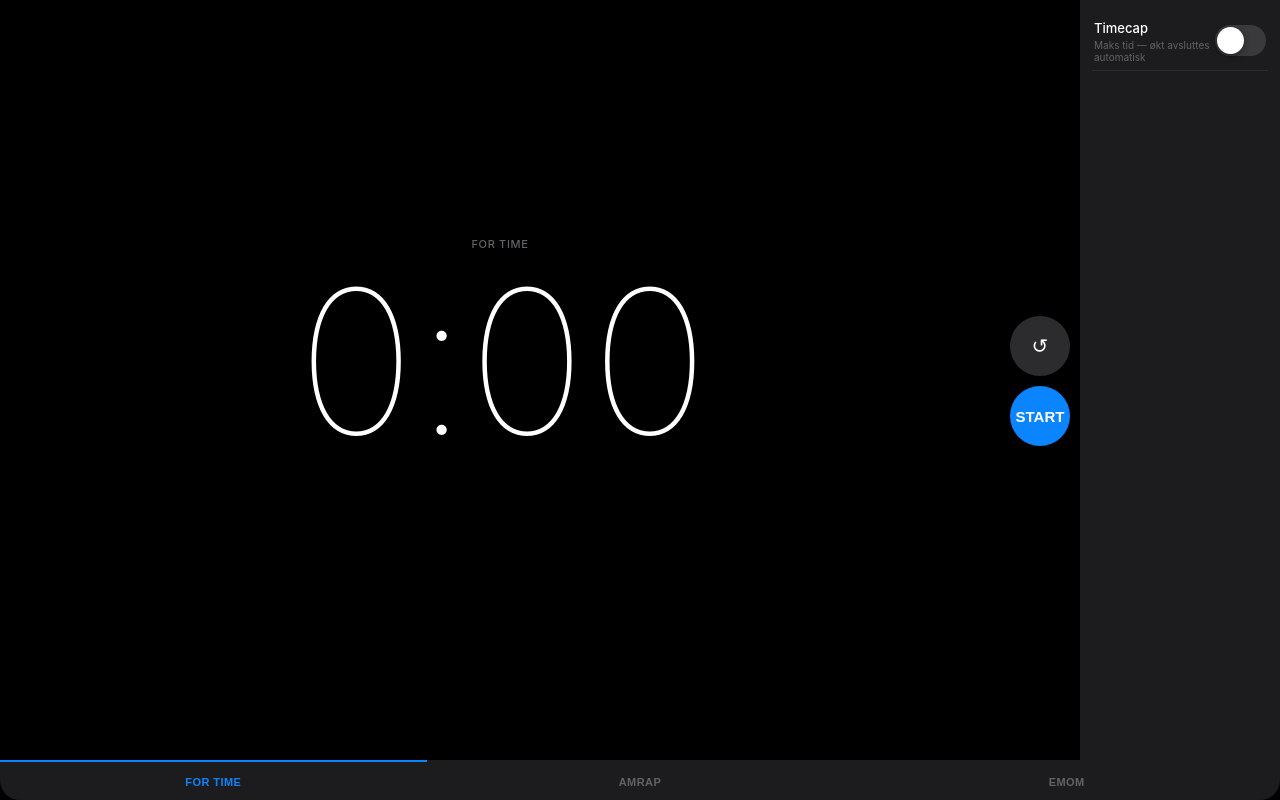
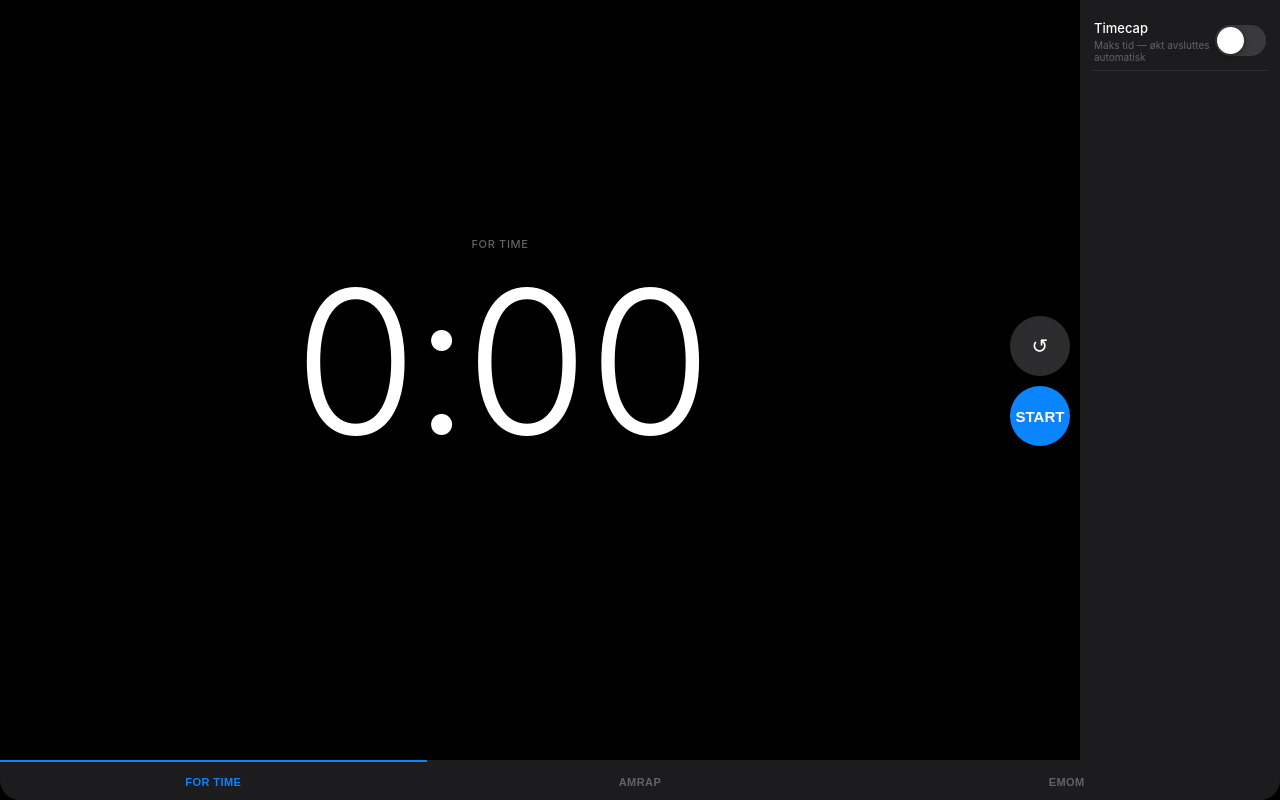
Before and after one commit to Mekeb95/timer, a plain HTML site: page index.html in a window 1280 px wide. Drawn offline with Linux system fonts and the light colour scheme.

Commit message:
index.html

```diff
--- a/index.html
+++ b/index.html
@@ -21,7 +21,7 @@
 
 .clock-area{flex:1;display:flex;flex-direction:column;align-items:center;justify-content:center;gap:6px;padding:8px 16px;}
 .clock-label{font-size:13px;font-weight:500;color:#636366;letter-spacing:.06em;text-transform:uppercase;min-height:18px;text-align:center;}
-.clock{font-size:clamp(100px,28vw,180px);font-weight:100;letter-spacing:-.03em;color:#fff;line-height:1;font-variant-numeric:tabular-nums;}
+.clock{font-size:clamp(100px,28vw,180px);font-weight:300;letter-spacing:-.03em;color:#fff;line-height:1;font-variant-numeric:tabular-nums;-webkit-font-smoothing:antialiased;}
 .clock.cd{color:#FF9F0A;}
 .clock.done{color:#FF453A;}
 .round-label{font-size:24px;font-weight:500;color:#0A84FF;min-height:30px;}
```
